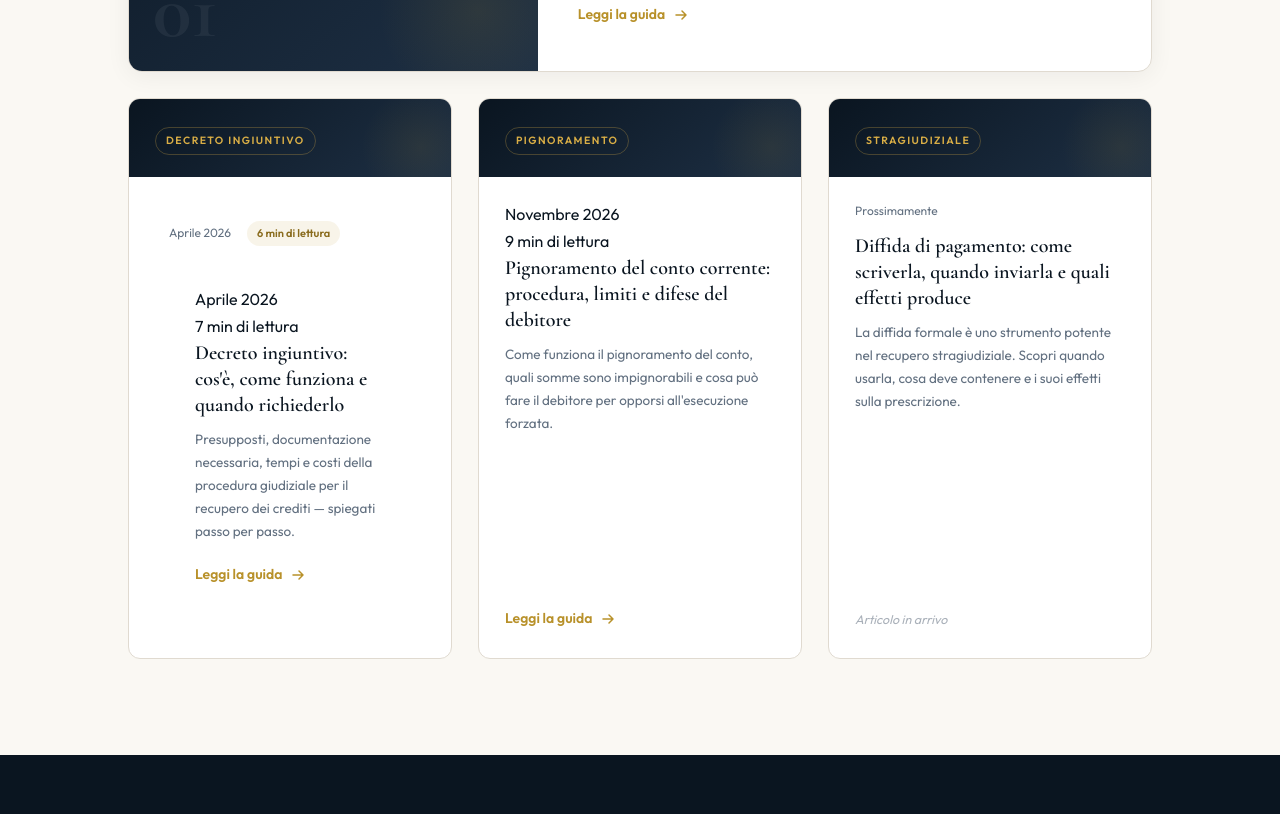
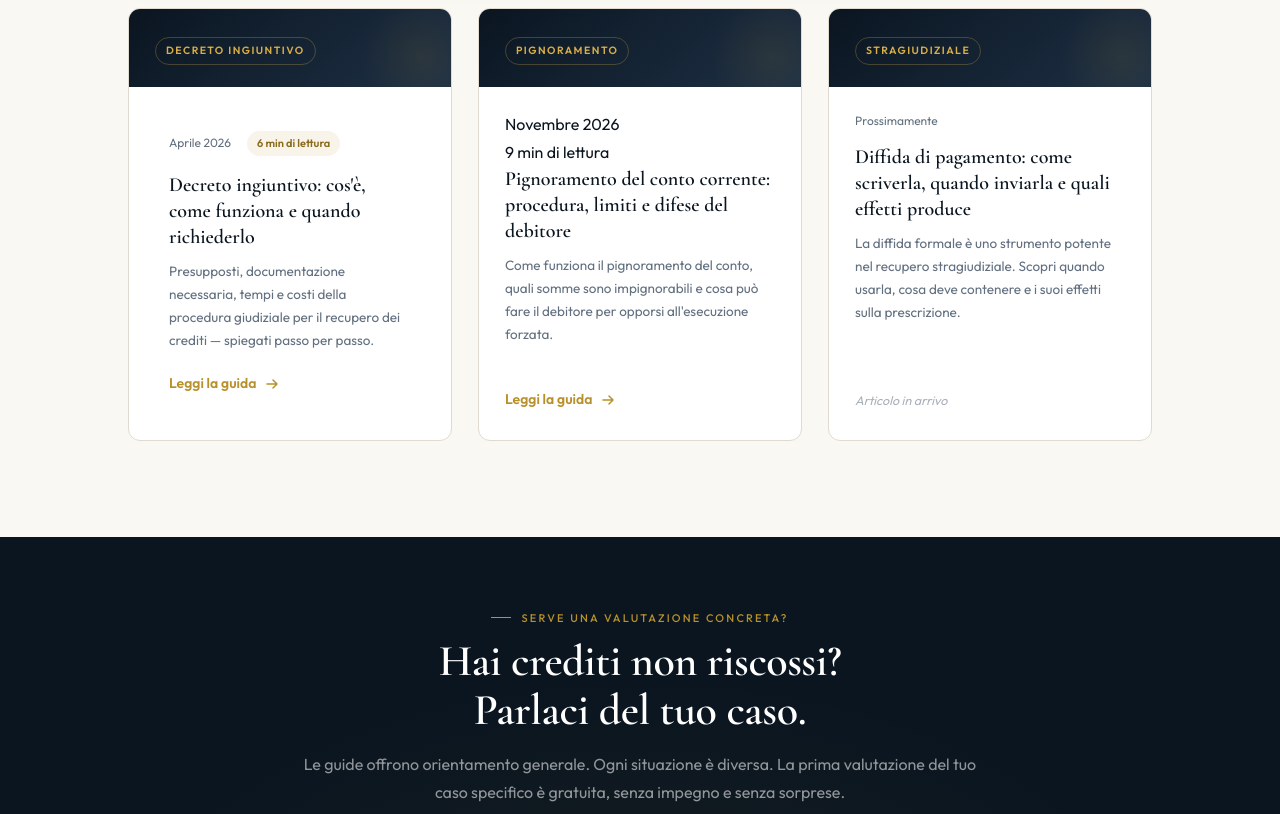
Before and after one commit to teo182/Landing, a plain HTML site: page guide_recupero_crediti.html in a window 1280 px wide. Shown: the part 1533-2347 px from the top of the page. Drawn offline with nearby package versions, Linux system fonts and the light colour scheme.

Commit message:
Update guide_recupero_crediti.html

```diff
--- a/guide_recupero_crediti.html
+++ b/guide_recupero_crediti.html
@@ -345,7 +345,6 @@ footer{background:var(--ink-mid);border-top:1px solid rgba(184,145,42,.12);}
 <div class="trust-strip" data-r>
   <div class="ts-inner">
     <div class="ts-item"><div class="ts-n" data-count="10" data-suffix="+">10+</div><div class="ts-l">Anni di esperienza</div></div>
-    <div class="ts-item"><div class="ts-n">⚖️</div><div class="ts-l">Avvocato del Foro di Monza</div></div>
     <div class="ts-item"><div class="ts-n">4.9</div><div class="ts-l">Valutazione ★★★★★</div></div>
     <div class="ts-item"><div class="ts-n">🇮🇹</div><div class="ts-l">Attivi in tutta Italia</div></div>
     <div class="ts-item"><div class="ts-n">🆓</div><div class="ts-l">Prima consulenza</div></div>
@@ -405,10 +404,7 @@ footer{background:var(--ink-mid);border-top:1px solid rgba(184,145,42,.12);}
             <span>Aprile 2026</span>
             <span class="cf-badge">6 min di lettura</span>
           </div>
-        <div class="card-body">
-          <span>Aprile 2026</span>
-            <span class="cf-badge">7 min di lettura</span>
-          <h2>Decreto ingiuntivo: cos'è, come funziona e quando richiederlo</h2>
+                  <h2>Decreto ingiuntivo: cos'è, come funziona e quando richiederlo</h2>
           <p>Presupposti, documentazione necessaria, tempi e costi della procedura giudiziale per il recupero dei crediti — spiegati passo per passo.</p>
           <a href="decreto_ingiuntivo_cosè_come_funziona.html" class="cf-link">
             Leggi la guida
```
